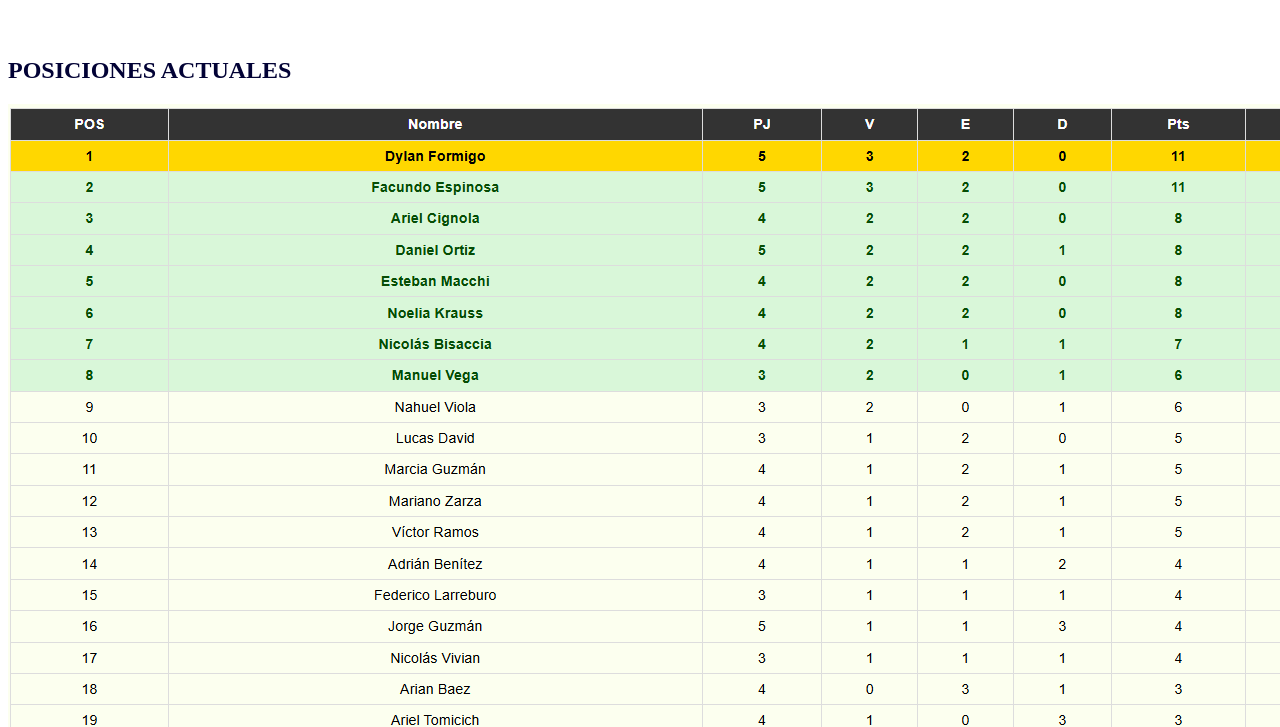
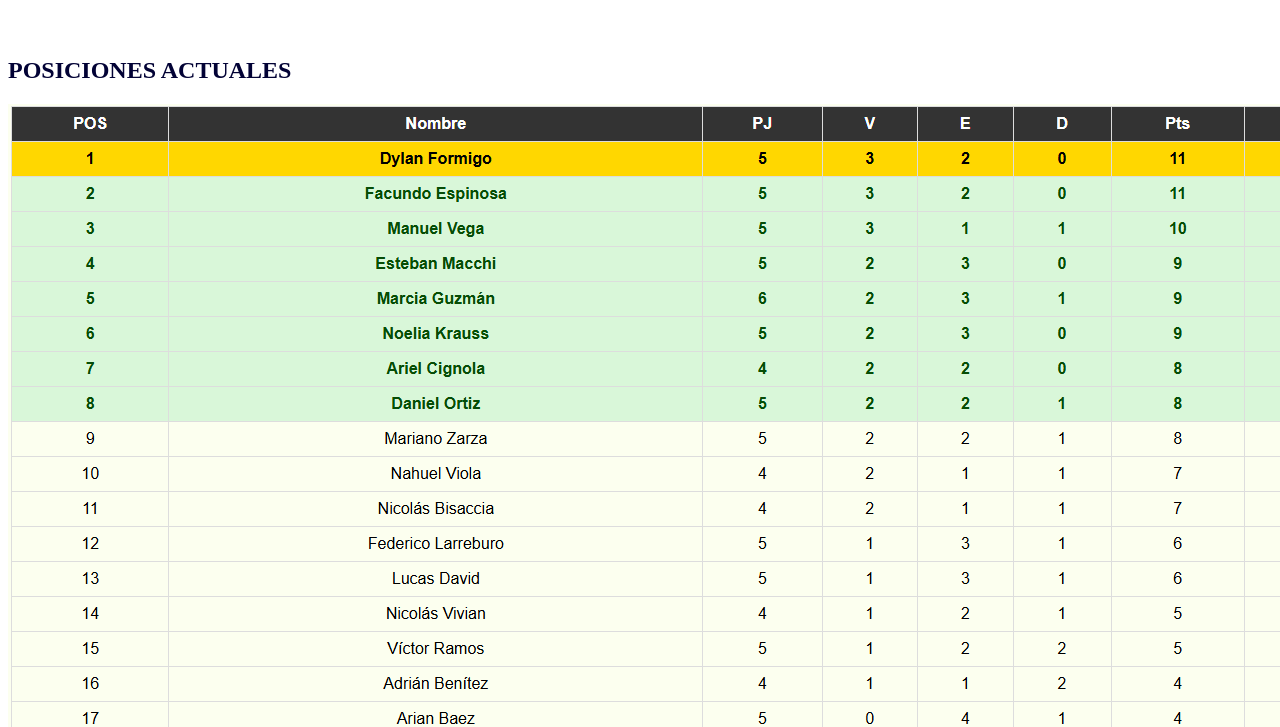
Before and after one commit to ManuelVega95/actualizacion-torneo-truco, a plain HTML site: page index.html in a window 1280 px wide. Shown: the part 73-800 px from the top of the page. Drawn offline with Linux system fonts and the light colour scheme.

Commit message:
torneo al 10-12-25

```diff
--- a/index.html
+++ b/index.html
@@ -10,7 +10,7 @@
     <h1>TORNEO DE TRUCO</h1>
     <br>
     <h2>POSICIONES ACTUALES</h2>
-    <img src="fotos/POSICIONES - 7-12-25.png" alt="Posiciones actuales">
+    <img src="fotos/POSICIONES - 10-12-25.png" alt="Posiciones actuales">
     <h2>FECHA 1</h2>
     <img src="fotos/FECHA 1.png" alt="Fecha 1">
     <br>
@@ -28,6 +28,8 @@
     <br>
     <h2>FECHA 4</h2>
     <img src="fotos/FECHA 4.png" alt="Fecha 4">
+    <br>
+    <img src="fotos/TABLA FECHA 4.png" alt="Tabla Fecha 4">
     <br>
     <h2>FECHA 5</h2>
     <img src="fotos/FECHA 5.png" alt="Fecha 5">
```
Also changed, not shown: fotos/FECHA 4.png, fotos/FECHA 5.png, fotos/FECHA 6.png, fotos/POSICIONES - 10-12-25.png (added), fotos/TABLA FECHA 4.png (added).
